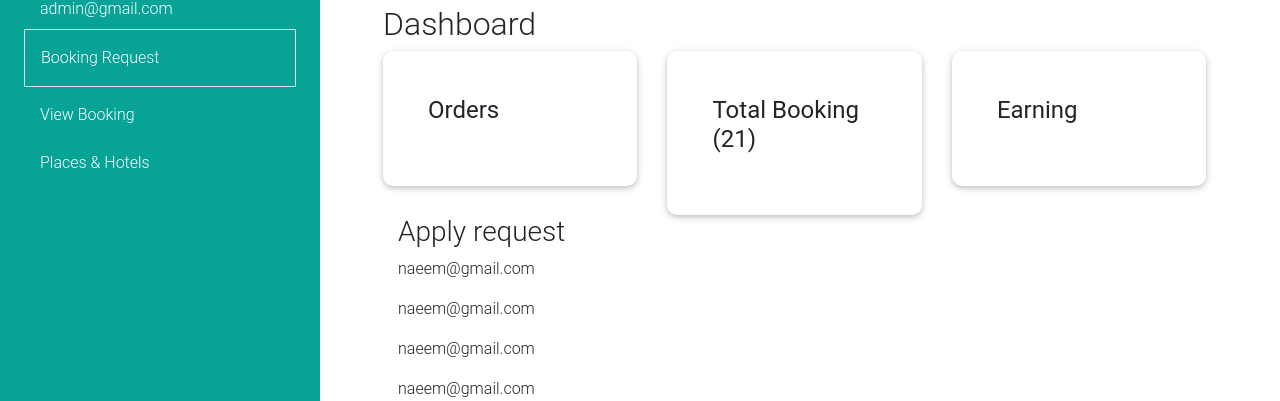
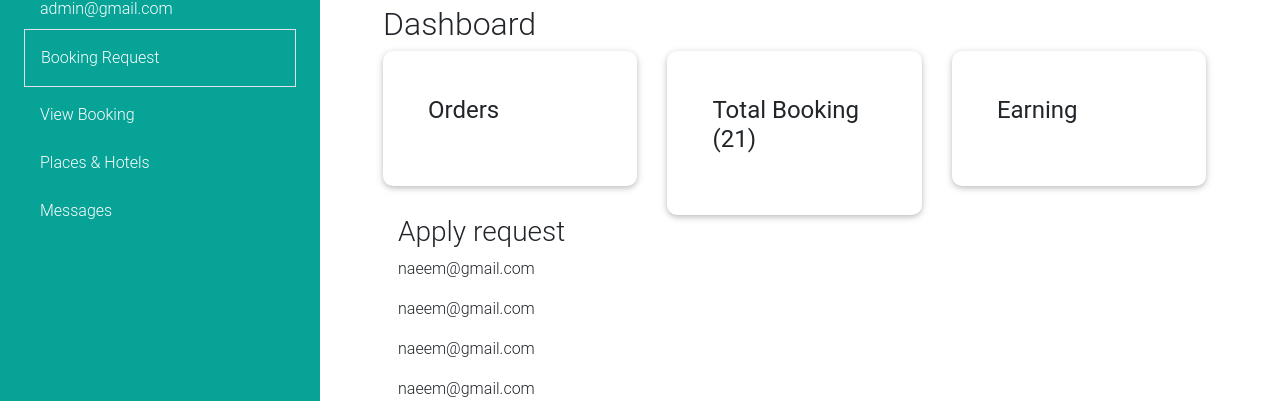
Before and after one commit to Moshiurmamun/online-booking, a Django app: page /administration/ in a window 1280 px wide. Shown: the part 91-492 px from the top of the page. Run offline with Django 3.2, Linux system fonts and the light colour scheme; a user stored in the database is signed in; data comes from the database, SQL or seed files in the repository; some libraries are stand-ins or nearby versions; some web fonts are replaced.

Commit message:
Add files via upload

```diff
--- a/staff/templates/staff/hotels.html
+++ b/staff/templates/staff/hotels.html
@@ -29,6 +29,7 @@
 				  <a class="nav-link text-white  p-3" href="{% url 'staff:staff_home' %}">Booking Request</a>
 				  <a class="nav-link text-white pt-3" href="{% url 'staff:view_booking' %}">View Booking</a>
 				  <a class="nav-link text-white border pt-3" href="{% url 'staff:places_list' %}">Places & Hotels</a>
+                  <a class="nav-link text-white  pt-3" href="{% url 'staff:queries' %}">Messages</a>
 				</nav>
 			</div>
 
--- a/staff/templates/staff/messages.html
+++ b/staff/templates/staff/messages.html
@@ -31,6 +31,7 @@
 
 
         <div class="col-md-8 col-sm-12">
+            <br>
             <h3 class="font-weight-bold">Messages</h3>
                 <div class="load-messages">
                     {% include 'staff/message_list.html' %}
--- a/staff/templates/staff/places.html
+++ b/staff/templates/staff/places.html
@@ -25,6 +25,7 @@
 				  <a class="nav-link text-white  p-3" href="{% url 'staff:staff_home' %}">Booking Request</a>
 				  <a class="nav-link text-white  pt-3" href="{% url 'staff:view_booking' %}">View Booking</a>
 				  <a class="nav-link text-white border pt-3" href="{% url 'staff:places_list' %}">Places & Hotels</a>
+				  <a class="nav-link text-white  pt-3" href="{% url 'staff:queries' %}">Messages</a>
 				</nav>
 			</div>
 
--- a/staff/templates/staff/rooms.html
+++ b/staff/templates/staff/rooms.html
@@ -28,6 +28,7 @@
 				  <a class="nav-link text-white  p-3" href="{% url 'staff:staff_home' %}">Booking Request</a>
 				  <a class="nav-link text-white  pt-3" href="{% url 'staff:view_booking' %}">View Booking</a>
 				  <a class="nav-link text-white  pt-3" href="{% url 'staff:places_list' %}">Places & Hotels</a>
+                  <a class="nav-link text-white  pt-3" href="{% url 'staff:queries' %}">Messages</a>
 				</nav>
 			</div>
 
--- a/staff/templates/staff/staff_home.html
+++ b/staff/templates/staff/staff_home.html
@@ -26,6 +26,7 @@
 				  <a class="nav-link text-white border p-3" href="{% url 'staff:staff_home' %}">Booking Request</a>
 				  <a class="nav-link text-white pt-3" href="{% url 'staff:view_booking' %}">View Booking</a>
 				  <a class="nav-link text-white pt-3" href="{% url 'staff:places_list' %}">Places & Hotels</a>
+                  <a class="nav-link text-white  pt-3" href="{% url 'staff:queries' %}">Messages</a>
 				</nav>
 			</div><!-- Left Column -->
 
--- a/staff/templates/staff/view_booking.html
+++ b/staff/templates/staff/view_booking.html
@@ -28,6 +28,7 @@
 				  <a class="nav-link text-white p-3" href="{% url 'staff:staff_home' %}">Booking Request</a>
 				  <a class="nav-link text-white border pt-3" href="{% url 'staff:view_booking' %}">View Booking</a>
 				  <a class="nav-link text-white pt-3" href="{% url 'staff:places_list' %}">Places & Hotels</a>
+				  <a class="nav-link text-white pt-3" href="{% url 'staff:queries' %}">Messages</a>
 
 				</nav>
 			</div>
```
